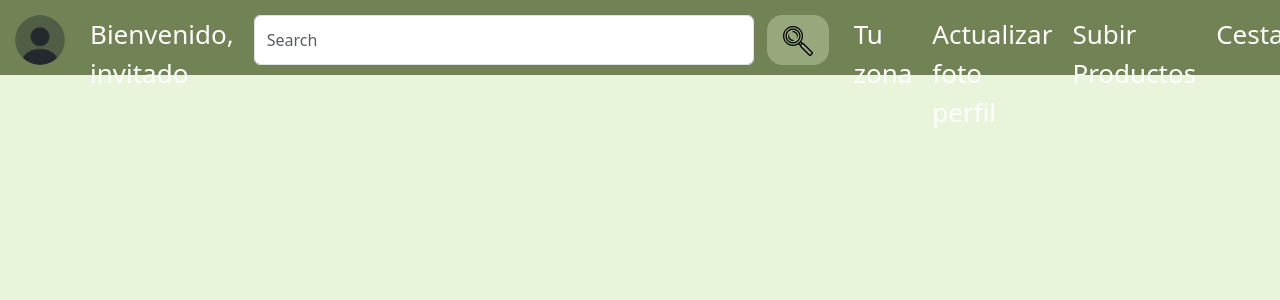
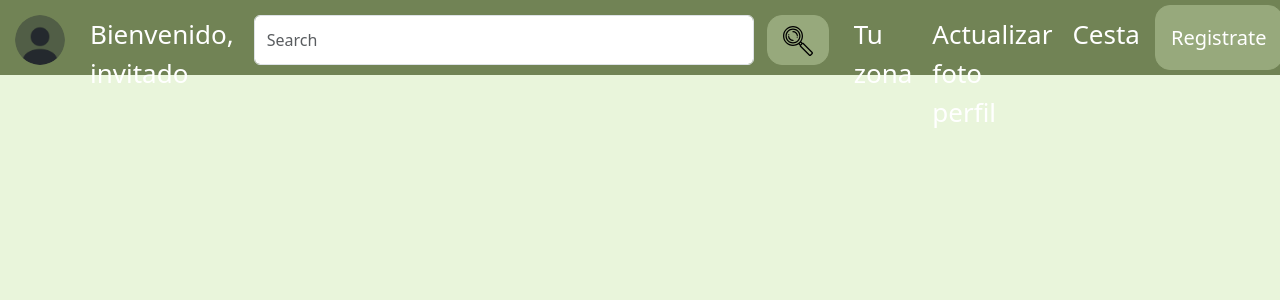
Before and after one commit to dariomaza/PracticaTochaT1, a PHP site: page /principal.php in a window 1280 px wide; the page is wider, and only the part inside the window is pictured. Shown: the top 300 px of that part. Run offline with PHP 8.4, Linux system fonts and the light colour scheme; data that the repository does not hold is empty.

Commit message:
09-11-2023

```diff
--- a/principal.php
+++ b/principal.php
@@ -40,7 +40,7 @@
         </form>
         <a href="#">Tu zona</a>
         <a href="./subirFoto.php">Actualizar foto perfil</a>
-        <a href="./RegProductos.php">Subir Productos</a>
+        <?php if($_SESSION["usuario"] === "Admin") echo '<a href="./RegProductos.php">Subir Productos</a>' ?>
         <a href="#">Cesta <!-- TODO: cambiar por icono --></a>
         <button class="register-btn"><a href="./RegUsuarios.php" id="btn-a">Registrate</a></button>
         <button class="register-btn"><a href="./login.php" id="btn-a">Iniciar Sesion</a></button>
```
